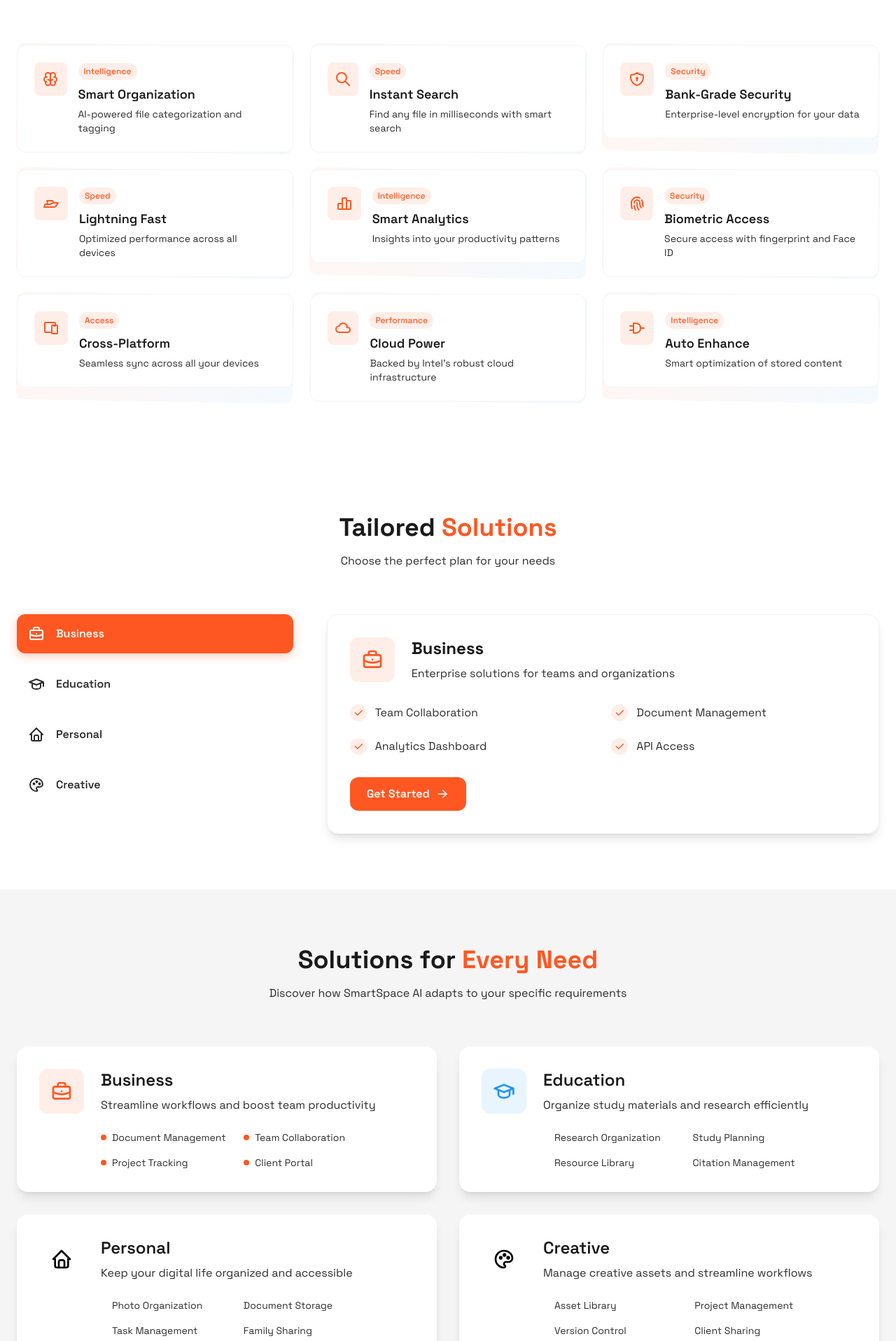
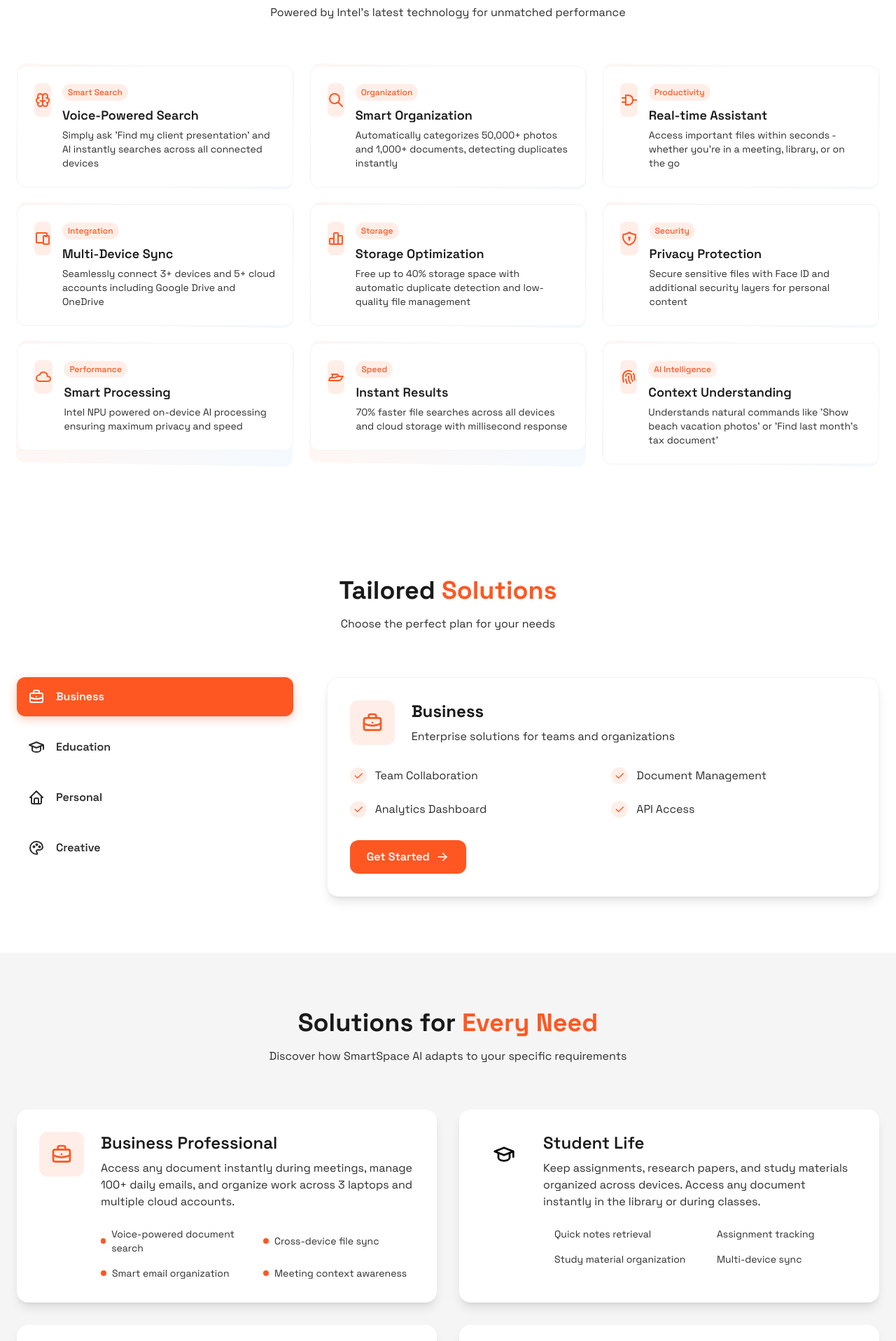
Before and after one commit to CroWzblooD/smartspace, a Next.js app: page / in a window 1280 px wide. Shown: the part 880-2797 px from the top of the page at 70% size. Built offline with nearby package versions, Linux system fonts and the light colour scheme.

Commit message:
re design

```diff
--- a/src/app/layout.tsx
+++ b/src/app/layout.tsx
@@ -1,11 +1,11 @@
-import "~/styles/globals.css";
+import "@/styles/globals.css";
 
 import { GeistSans, GeistMono } from 'geist/font'
 import { type Metadata } from "next";
 import { Inter } from 'next/font/google';
 import { Space_Grotesk, Space_Mono } from 'next/font/google';
 
-import ChatbotWidget from "../components/ChatbotWidget";
+import ChatbotWidget from "@/components/ChatbotWidget";
 
 const inter = Inter({
   subsets: ['latin'],
--- a/src/components/Features.tsx
+++ b/src/components/Features.tsx
@@ -16,57 +16,57 @@ import {
 const features = [
   {
     icon: IconBrain,
-    title: "Smart Organization",
-    description: "AI-powered file categorization and tagging",
-    category: "Intelligence"
+    title: "Voice-Powered Search",
+    description: "Simply ask 'Find my client presentation' and AI instantly searches across all connected devices",
+    category: "Smart Search"
   },
   {
     icon: IconSearch,
-    title: "Instant Search",
-    description: "Find any file in milliseconds with smart search",
+    title: "Smart Organization",
+    description: "Automatically categorizes 50,000+ photos and 1,000+ documents, detecting duplicates instantly",
+    category: "Organization"
+  },
+  {
+    icon: IconLogicAnd,
+    title: "Real-time Assistant",
+    description: "Access important files within seconds - whether you're in a meeting, library, or on the go",
+    category: "Productivity"
+  },
+  {
+    icon: IconDevices,
+    title: "Multi-Device Sync",
+    description: "Seamlessly connect 3+ devices and 5+ cloud accounts including Google Drive and OneDrive",
+    category: "Integration"
+  },
+  {
+    icon: IconChartBar,
+    title: "Storage Optimization",
+    description: "Free up to 40% storage space with automatic duplicate detection and low-quality file management",
+    category: "Storage"
+  },
+  {
+    icon: IconShieldLock,
+    title: "Privacy Protection",
+    description: "Secure sensitive files with Face ID and additional security layers for personal content",
+    category: "Security"
+  },
+  {
+    icon: IconCloud,
+    title: "Smart Processing",
+    description: "Intel NPU powered on-device AI processing ensuring maximum privacy and speed",
+    category: "Performance"
+  },
+  {
+    icon: IconSpeedboat,
+    title: "Instant Results",
+    description: "70% faster file searches across all devices and cloud storage with millisecond response",
     category: "Speed"
   },
   {
-    icon: IconShieldLock,
-    title: "Bank-Grade Security",
-    description: "Enterprise-level encryption for your data",
-    category: "Security"
-  },
-  {
-    icon: IconSpeedboat,
-    title: "Lightning Fast",
-    description: "Optimized performance across all devices",
-    category: "Speed"
-  },
-  {
-    icon: IconChartBar,
-    title: "Smart Analytics",
-    description: "Insights into your productivity patterns",
-    category: "Intelligence"
-  },
-  {
     icon: IconFingerprint,
-    title: "Biometric Access",
-    description: "Secure access with fingerprint and Face ID",
-    category: "Security"
-  },
-  {
-    icon: IconDevices,
-    title: "Cross-Platform",
-    description: "Seamless sync across all your devices",
-    category: "Access"
-  },
-  {
-    icon: IconCloud,
-    title: "Cloud Power",
-    description: "Backed by Intel's robust cloud infrastructure",
-    category: "Performance"
-  },
-  {
-    icon: IconLogicAnd,
-    title: "Auto Enhance",
-    description: "Smart optimization of stored content",
-    category: "Intelligence"
+    title: "Context Understanding",
+    description: "Understands natural commands like 'Show beach vacation photos' or 'Find last month's tax document'",
+    category: "AI Intelligence"
   }
 ];
 
--- a/src/components/Hero.tsx
+++ b/src/components/Hero.tsx
@@ -20,25 +20,19 @@ export default function Hero() {
           >
             <div className="inline-flex items-center gap-2 bg-white rounded-full px-4 py-2 shadow-lg">
               <IconShip className="text-primary-orange w-5 h-5" />
-              <span className="text-sm text-primary-gray">Powered by Intel Technology</span>
+              <span className="text-sm text-primary-gray">Your Digital Life Assistant</span>
             </div>
 
             <h1 className="text-5xl lg:text-6xl font-bold leading-tight">
-              <span className="text-primary-black block mb-2">Transform Your</span>
+              <span className="text-primary-black block mb-2">Smart Space AI</span>
               <div className="relative inline-block">
-                <span className="text-primary-orange relative z-10">Digital World</span>
-                <motion.div
-                  className="absolute -bottom-2 left-0 h-3 bg-primary-orange/10 w-full"
-                  initial={{ width: 0 }}
-                  animate={{ width: "100%" }}
-                  transition={{ delay: 0.5, duration: 0.8 }}
-                />
+                <span className="text-primary-orange relative z-10">Organize Smart, Live Free</span>
               </div>
             </h1>
 
             <p className="text-xl text-primary-gray leading-relaxed max-w-xl">
-              Experience the future of digital organization with our AI-powered platform.
-              Seamlessly manage your life across all devices.
+              Effortlessly manage thousands of files across multiple devices and cloud accounts.
+              Just say "Show me last month's presentation" and let AI find it instantly.
             </p>
 
             <div className="flex items-center gap-6 pt-4">
@@ -63,12 +57,12 @@ export default function Hero() {
               </motion.button>
             </div>
 
-            {/* Stats */}
+            {/* Updated Stats */}
             <div className="grid grid-cols-3 gap-6 pt-8">
               {[
-                { number: "10K+", label: "Active Users" },
-                { number: "95%", label: "Satisfaction" },
-                { number: "24/7", label: "Support" }
+                { number: "70%", label: "Time Saved in Searches" },
+                { number: "40%", label: "Storage Optimized" },
+                { number: "5+", label: "Cloud Services Connected" }
               ].map((stat, index) => (
                 <motion.div
                   key={index}
--- a/src/components/UseCases.tsx
+++ b/src/components/UseCases.tsx
@@ -6,31 +6,59 @@ import { IconBriefcase, IconSchool, IconHome, IconPalette } from '@tabler/icons-
 const useCases = [
   {
     icon: IconBriefcase,
-    title: "Business",
-    description: "Streamline workflows and boost team productivity",
-    features: ["Document Management", "Team Collaboration", "Project Tracking", "Client Portal"],
+    title: "Business Professional",
+    persona: "Meet Rahul",
+    description: "Access any document instantly during meetings, manage 100+ daily emails, and organize work across 3 laptops and multiple cloud accounts.",
+    features: [
+      "Voice-powered document search",
+      "Cross-device file sync",
+      "Smart email organization",
+      "Meeting context awareness"
+    ],
+    impact: "Save 70% time in document searches",
     color: "primary-orange"
   },
   {
     icon: IconSchool,
-    title: "Education",
-    description: "Organize study materials and research efficiently",
-    features: ["Research Organization", "Study Planning", "Resource Library", "Citation Management"],
-    color: "accent-blue"
+    title: "Student Life",
+    persona: "Meet Priya",
+    description: "Keep assignments, research papers, and study materials organized across devices. Access any document instantly in the library or during classes.",
+    features: [
+      "Quick notes retrieval",
+      "Assignment tracking",
+      "Study material organization",
+      "Multi-device sync"
+    ],
+    impact: "Never miss assignment deadlines",
+    color: "primary-blue"
+  },
+  {
+    icon: IconPalette,
+    title: "Creative Professional",
+    persona: "Meet Aman",
+    description: "Manage thousands of photos and videos efficiently. Free up storage space by detecting duplicates and organizing media automatically.",
+    features: [
+      "Smart photo organization",
+      "Duplicate detection",
+      "Storage optimization",
+      "Auto-categorization"
+    ],
+    impact: "Optimize storage by 40%",
+    color: "primary-green"
   },
   {
     icon: IconHome,
-    title: "Personal",
-    description: "Keep your digital life organized and accessible",
-    features: ["Photo Organization", "Document Storage", "Task Management", "Family Sharing"],
-    color: "accent-teal"
-  },
-  {
-    icon: IconPalette,
-    title: "Creative",
-    description: "Manage creative assets and streamline workflows",
-    features: ["Asset Library", "Project Management", "Version Control", "Client Sharing"],
-    color: "accent-amber"
+    title: "Family Manager",
+    persona: "Meet Neeta",
+    description: "Keep family photos, documents, and memories secure and organized. Access any file instantly while maintaining privacy and security.",
+    features: [
+      "Face ID protection",
+      "Smart album creation",
+      "Family file sharing",
+      "Secure backup system"
+    ],
+    impact: "Keep memories safe and organized",
+    color: "primary-purple"
   }
 ];
 
--- a/tsconfig.json
+++ b/tsconfig.json
@@ -26,7 +26,7 @@
     /* Path Aliases */
     "baseUrl": ".",
     "paths": {
-      "~/*": ["./src/*"]
+      "@/*": ["./src/*"]
     }
   },
   "include": [
```
Also changed, not shown: src/app/page.tsx (+8 -8 lines).
